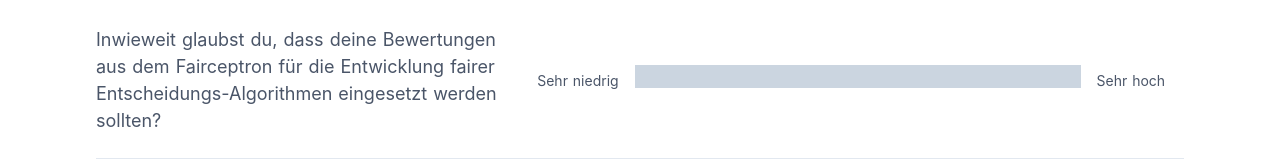
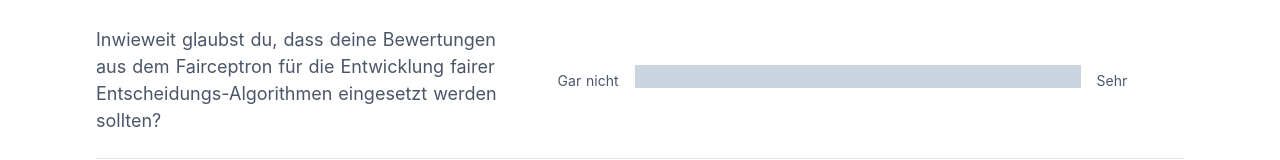
Before and after one commit to cssh-rwth/fairceptron, a Nuxt app: page /demographics in a window 1280 px wide. Shown: the part 176-336 px from the top of the page. Built offline with nearby package versions, Linux system fonts and the light colour scheme; what @tailwindcss/custom-forms would draw is missing.

Commit message:
Adjust format

```diff
--- a/pages/demographics.vue
+++ b/pages/demographics.vue
@@ -16,16 +16,12 @@
           die Entwicklung fairer Entscheidungs-Algorithmen eingesetzt werden
           sollten?
         </div>
-        <Range
-          label-left="Sehr niedrig"
-          label-right="Sehr hoch"
-          @value="values.believe = $event"
-        />
+        <Range class="mt-4 xl:mt-0" @value="values.believe = $event" />
       </div>
       <hr class="my-6" />
       <div class="flex flex-wrap min-w-full">
         <div class="w-full lg:w-2/5 mb-4 lg:mb-0">Wie religiös bist du?</div>
-        <Range @value="values.religious = $event" />
+        <Range class="mt-4 xl:mt-0" @value="values.religious = $event" />
       </div>
       <hr class="my-6" />
       <div class="flex flex-wrap min-w-full">
@@ -33,6 +29,7 @@
           Wie sind deine politischen Ansichten?
         </div>
         <Range
+          class="mt-4 xl:mt-0"
           label-left="Konservativ"
           label-right="Progressiv"
           @value="values.political = $event"
@@ -44,6 +41,7 @@
           Wie hoch ist dein Vertrauen in maschinell getroffene Entscheidungen?
         </div>
         <Range
+          class="mt-4 xl:mt-0"
           label-left="Sehr niedrig"
           label-right="Sehr hoch"
           @value="values.confidence = $event"
@@ -55,7 +53,7 @@
           Inwieweit befürchtest du, dass maschinell getroffene Entscheidungen
           außer Kontrolle geraten könnten?
         </div>
-        <Range @value="values.fear = $event" />
+        <Range class="mt-4 xl:mt-0" @value="values.fear = $event" />
       </div>
       <hr class="my-6" />
       <div class="flex flex-wrap min-w-full">
@@ -65,6 +63,7 @@
           menschlichen Entscheidern?
         </div>
         <Range
+          class="mt-4 xl:mt-0"
           label-left="Sehr niedrig"
           label-right="Sehr hoch"
           @value="values.will = $event"
```
